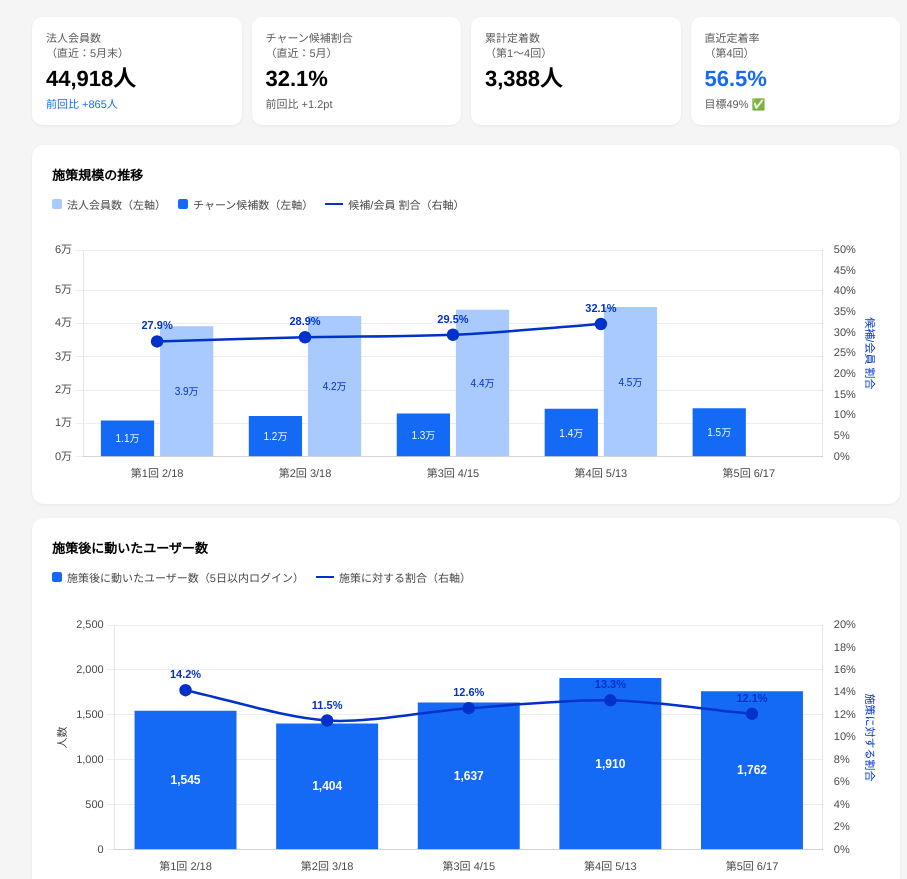
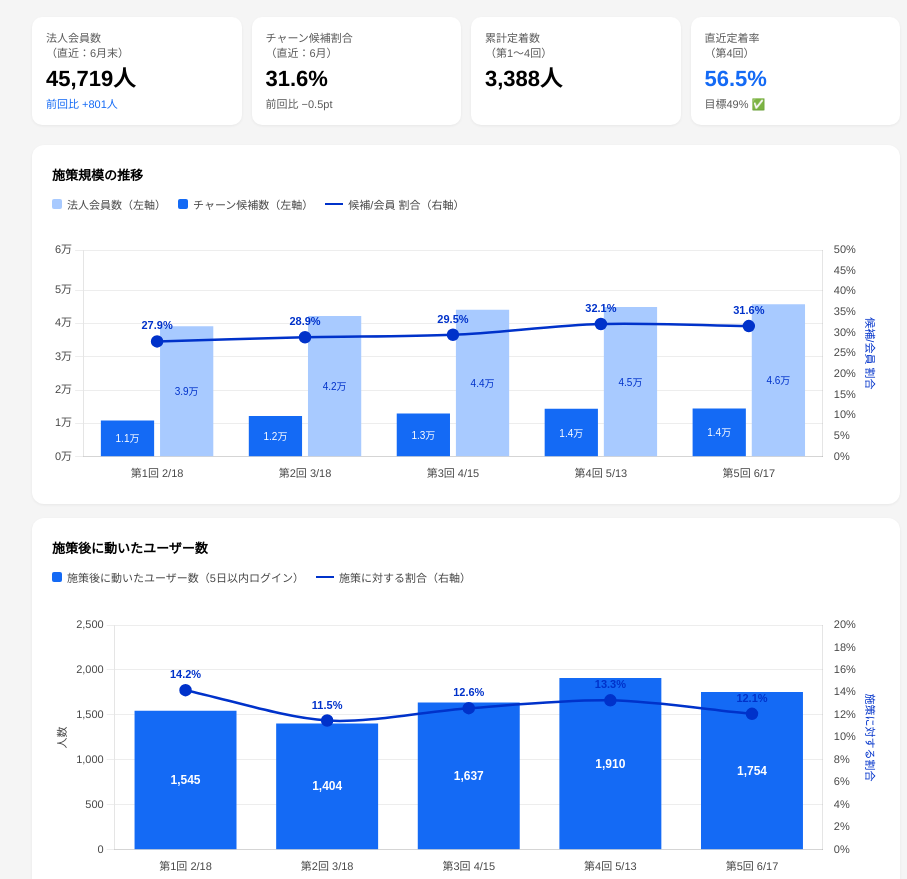
Before and after one commit to hitomiyoshizawa-debug/login-campaign-dashboard, a plain HTML site: page index.html in a window 1280 px wide. Shown: the part 73-952 px from the top of the page, without its empty margins (174-1081 px from the left). Drawn offline with nearby package versions, Linux system fonts and the light colour scheme.

Commit message:
Update index.html

```diff
--- a/index.html
+++ b/index.html
@@ -34,14 +34,14 @@ h1 { font-size:18px; font-weight:700; margin-bottom:4px; }
 
   <div class="cards">
     <div class="card">
-      <div class="label">法人会員数<br>（直近：5月末）</div>
-      <div class="value">44,918人</div>
-      <div class="sub blue">前回比 +865人</div>
+      <div class="label">法人会員数<br>（直近：6月末）</div>
+      <div class="value">45,719人</div>
+      <div class="sub blue">前回比 +801人</div>
     </div>
     <div class="card">
-      <div class="label">チャーン候補割合<br>（直近：5月）</div>
-      <div class="value">32.1%</div>
-      <div class="sub gray">前回比 +1.2pt</div>
+      <div class="label">チャーン候補割合<br>（直近：6月）</div>
+      <div class="value">31.6%</div>
+      <div class="sub gray">前回比 −0.5pt</div>
     </div>
     <div class="card">
       <div class="label">累計定着数<br>（第1〜4回）</div>
@@ -98,11 +98,11 @@ h1 { font-size:18px; font-weight:700; margin-bottom:4px; }
 // ★ データ定義（毎月ここを更新）
 // =====================
 const labels   = ['第1回\n2/18','第2回\n3/18','第3回\n4/15','第4回\n5/13','第5回\n6/17'];
-const members  = [39160, 42198, 44053, 44918, null];
-const cands    = [10913, 12197, 12974, 14399, 14554];
-const acts     = [1545,  1404,  1637,  1910,  1762];
-const rets     = [754,   685,   870,   1079,  null];
-const retRate  = [48.8,  48.8,  53.1,  56.5,  null];
+const members  = [39160, 42198, 44053, 44918, 45719];
+const cands    = [10913, 12197, 12974, 14399, 14453];
+const acts     = [1545,  1404,  1637,  1910,  1754];
+const rets     = [754,   685,   870,   1079,  879];
+const retRate  = [48.8,  48.8,  53.1,  56.5,  50.1];
 const openRate = [29.7,  25.5,  25.4,  25.1,  23.7];
 const ctr      = [1.3,   1.1,   0.9,   1.0,   1.4];
 // =====================
```
